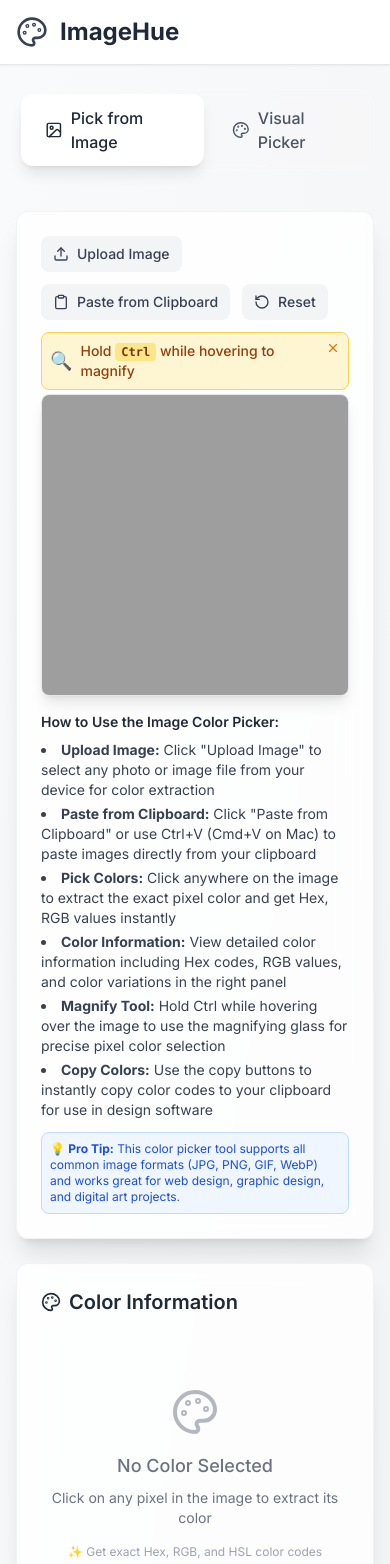
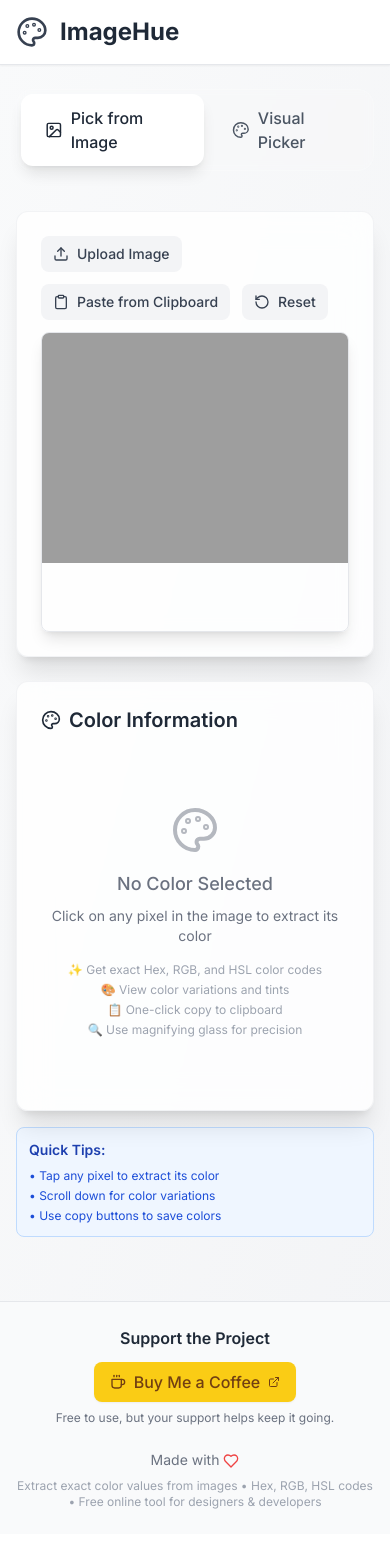
Before and after one commit to abby2727/imagehue, a React (Vite) app: page / in a window 390 px wide. Shown: the top 1564 px of the page. After the commit the page ends 1534 px from the top, so only its background shows below. Built offline with nearby package versions, Linux system fonts and the light colour scheme.

Commit message:
feat: Improve mobile responsiveness and user experience across components; add mobile detection for hints and instructions

```diff
--- a/package.json
+++ b/package.json
@@ -1,7 +1,7 @@
 {
 	"name": "ImageHue",
 	"private": true,
-	"version": "1.1.7",
+	"version": "1.1.8",
 	"type": "module",
 	"scripts": {
 		"dev": "vite",
--- a/src/components/ImageCanvas.jsx
+++ b/src/components/ImageCanvas.jsx
@@ -26,6 +26,13 @@
 }) => {
 	const { isVisible: showMagnifyHint, dismiss: dismissMagnifyHint } =
 		useDismissibleNotification('magnify-hint-dismissed', 1);
+
+	// Check if user is on mobile device
+	const isMobile =
+		/Android|webOS|iPhone|iPad|iPod|BlackBerry|IEMobile|Opera Mini/i.test(
+			navigator.userAgent
+		) || window.innerWidth < 768;
+
 	return (
 		<div className='lg:col-span-2'>
 			<div className='glass-card p-6'>
@@ -37,8 +44,8 @@
 					isLoading={isLoading}
 				/>
 
-				{/* Magnify Hint */}
-				{imageLoaded && showMagnifyHint && (
+				{/* Magnify Hint - Hidden on Mobile */}
+				{imageLoaded && showMagnifyHint && !isMobile && (
 					<div className='mb-1 p-2 bg-amber-100/80 border border-amber-300 rounded-lg relative'>
 						<div className='flex items-center justify-center gap-2 pr-6'>
 							<span className='text-amber-600 text-lg'>🔍</span>
@@ -60,34 +67,39 @@
 					</div>
 				)}
 
-				{/* Canvas Container */}
-				<div className='canvas-container'>
-					{/* Loading Overlay */}
+				{/* Canvas Area */}
+				<div className='relative'>
+					<div
+						className='canvas-container'
+						style={{ minHeight: '300px' }}
+					>
+						{!imageLoaded && <ImageUploadArea />}
+
 						{isLoading && (
-						<div className='absolute inset-0 flex items-center justify-center bg-white/80 z-10'>
-							<div className='text-gray-800 text-lg'>
-								Loading image...
+							<div className='absolute inset-0 flex items-center justify-center bg-white/50 backdrop-blur-sm'>
+								<div className='flex items-center gap-3 text-gray-600'>
+									<div className='w-5 h-5 border-2 border-gray-300 border-t-gray-600 rounded-full animate-spin'></div>
+									<span>Loading image...</span>
 								</div>
 							</div>
 						)}
 
-					{/* Main Canvas */}
 						<canvas
 							ref={canvasRef}
 							onClick={onCanvasClick}
 							onMouseMove={onCanvasMouseMove}
 							onMouseEnter={onCanvasMouseEnter}
 							onMouseLeave={onCanvasMouseLeave}
-						className='w-full h-auto cursor-crosshair bg-gray-100'
-						style={{ minHeight: '300px' }}
+							className='max-w-full h-auto cursor-crosshair'
+							style={{ display: imageLoaded ? 'block' : 'none' }}
 						/>
-
-					{/* Upload Area Placeholder */}
-					{!imageLoaded && !isLoading && <ImageUploadArea />}
+					</div>
 				</div>
 
-				{/* Instructions */}
+				{/* Instructions Panel - Hidden on Mobile */}
+				<div className='hidden md:block'>
 					<InstructionsPanel />
+				</div>
 			</div>
 		</div>
 	);
--- a/src/components/InstructionsPanel.jsx
+++ b/src/components/InstructionsPanel.jsx
@@ -5,6 +5,12 @@
  * Displays usage instructions for the image color picker application
  */
 const InstructionsPanel = () => {
+	// Check if user is on mobile device
+	const isMobile =
+		/Android|webOS|iPhone|iPad|iPod|BlackBerry|IEMobile|Opera Mini/i.test(
+			navigator.userAgent
+		) || window.innerWidth < 768;
+
 	return (
 		<div className='mt-4 text-gray-800 text-sm'>
 			<p className='font-semibold mb-2'>
@@ -18,24 +24,29 @@
 				</li>
 				<li>
 					<strong>Paste from Clipboard:</strong> Click "Paste from
-					Clipboard" or use Ctrl+V (Cmd+V on Mac) to paste images
-					directly from your clipboard
+					Clipboard" or use{' '}
+					{isMobile
+						? "your device's paste function"
+						: 'Ctrl+V (Cmd+V on Mac)'}{' '}
+					to paste images directly from your clipboard
 				</li>
 				<li>
-					<strong>Pick Colors:</strong> Click anywhere on the image to
-					extract the exact pixel color and get Hex, RGB values
-					instantly
+					<strong>Pick Colors:</strong> {isMobile ? 'Tap' : 'Click'}{' '}
+					anywhere on the image to extract the exact pixel color and
+					get Hex, RGB values instantly
 				</li>
 				<li>
 					<strong>Color Information:</strong> View detailed color
 					information including Hex codes, RGB values, and color
-					variations in the right panel
+					variations in the {isMobile ? 'panel below' : 'right panel'}
 				</li>
-				<li>
-					<strong>Magnify Tool:</strong> Hold Ctrl while hovering over
-					the image to use the magnifying glass for precise pixel
-					color selection
-				</li>
+				{!isMobile && (
+					<li>
+						<strong>Magnify Tool:</strong> Hold Ctrl while hovering
+						over the image to use the magnifying glass for precise
+						pixel color selection
+					</li>
+				)}
 				<li>
 					<strong>Copy Colors:</strong> Use the copy buttons to
 					instantly copy color codes to your clipboard for use in
--- a/src/components/MagnifyingGlass.jsx
+++ b/src/components/MagnifyingGlass.jsx
@@ -12,6 +12,12 @@
 	size = 120
 }) => {
 	const magnifyCanvasRef = useRef(null);
+
+	// Check if user is on mobile device
+	const isMobile =
+		/Android|webOS|iPhone|iPad|iPod|BlackBerry|IEMobile|Opera Mini/i.test(
+			navigator.userAgent
+		) || window.innerWidth < 768;
 
 	useEffect(() => {
 		if (!isVisible || !sourceCanvas || !mousePosition) return;
@@ -108,7 +114,7 @@
 		} catch (error) {
 			console.warn('Error drawing magnifying glass:', error);
 		}
-	}, [isVisible, mousePosition, sourceCanvas, zoomLevel, size]);
+	}, [isVisible, mousePosition, sourceCanvas, zoomLevel, size, isMobile]);
 
 	/**
 	 * Draw grid overlay on the magnifying glass
@@ -261,9 +267,11 @@
 				}}
 			/>
 
-			{/* Zoom level indicator */}
+			{/* Zoom level indicator - Different text for mobile */}
 			<div className='absolute -bottom-6 left-1/2 transform -translate-x-1/2 text-xs text-white/70 bg-black/50 px-2 py-1 rounded whitespace-nowrap'>
-				{zoomLevel}x zoom - Hold Ctrl
+				{isMobile
+					? `${zoomLevel}x zoom`
+					: `${zoomLevel}x zoom - Hold Ctrl`}
 			</div>
 		</div>
 	);
--- a/src/pages/ImageColorPicker.jsx
+++ b/src/pages/ImageColorPicker.jsx
@@ -37,9 +37,10 @@
 	return (
 		<main className='flex-1 p-4 flex items-center justify-center'>
 			<div className='w-full max-w-6xl mx-auto'>
-				{/* Main Content Grid */}
-				<div className='grid lg:grid-cols-3 gap-6'>
+				{/* Main Content Grid - Improved Mobile Layout */}
+				<div className='grid grid-cols-1 lg:grid-cols-3 gap-6'>
 					{/* Image Canvas Area */}
+					<div className='lg:col-span-2 order-1 lg:order-1'>
 						<ImageCanvas
 							canvasRef={canvasRef}
 							onCanvasClick={handleCanvasClick}
@@ -54,12 +55,31 @@
 							showMagnifier={showMagnifier}
 							mousePosition={mousePosition}
 						/>
+					</div>
 
-					{/* Color Information Panel */}
+					{/* Color Information Panel - Higher Priority on Mobile */}
+					<div className='lg:col-span-1 order-2 lg:order-2'>
 						<ColorInfoPanel
 							selectedColor={selectedColor}
 							onCopy={copyToClipboard}
 						/>
+
+						{/* Mobile Quick Tips */}
+						<div className='mt-4 lg:hidden'>
+							<div className='bg-blue-50 border border-blue-200 rounded-lg p-3'>
+								<h4 className='text-sm font-semibold text-blue-800 mb-2'>
+									Quick Tips:
+								</h4>
+								<ul className='text-xs text-blue-700 space-y-1'>
+									<li>
+										• Tap any pixel to extract its color
+									</li>
+									<li>• Scroll down for color variations</li>
+									<li>• Use copy buttons to save colors</li>
+								</ul>
+							</div>
+						</div>
+					</div>
 				</div>
 
 				{/* Hidden File Input */}
@@ -72,7 +92,12 @@
 				/>
 			</div>
 
-			{/* Magnifying Glass */}
+			{/* Magnifying Glass - Only shown on desktop */}
+			{!(
+				/Android|webOS|iPhone|iPad|iPod|BlackBerry|IEMobile|Opera Mini/i.test(
+					navigator.userAgent
+				) || window.innerWidth < 768
+			) && (
 				<MagnifyingGlass
 					isVisible={showMagnifier && imageLoaded}
 					mousePosition={mousePosition}
@@ -80,6 +105,7 @@
 					zoomLevel={8}
 					size={120}
 				/>
+			)}
 		</main>
 	);
 };
```
Lines whose indentation alone changed are shown as unchanged.
